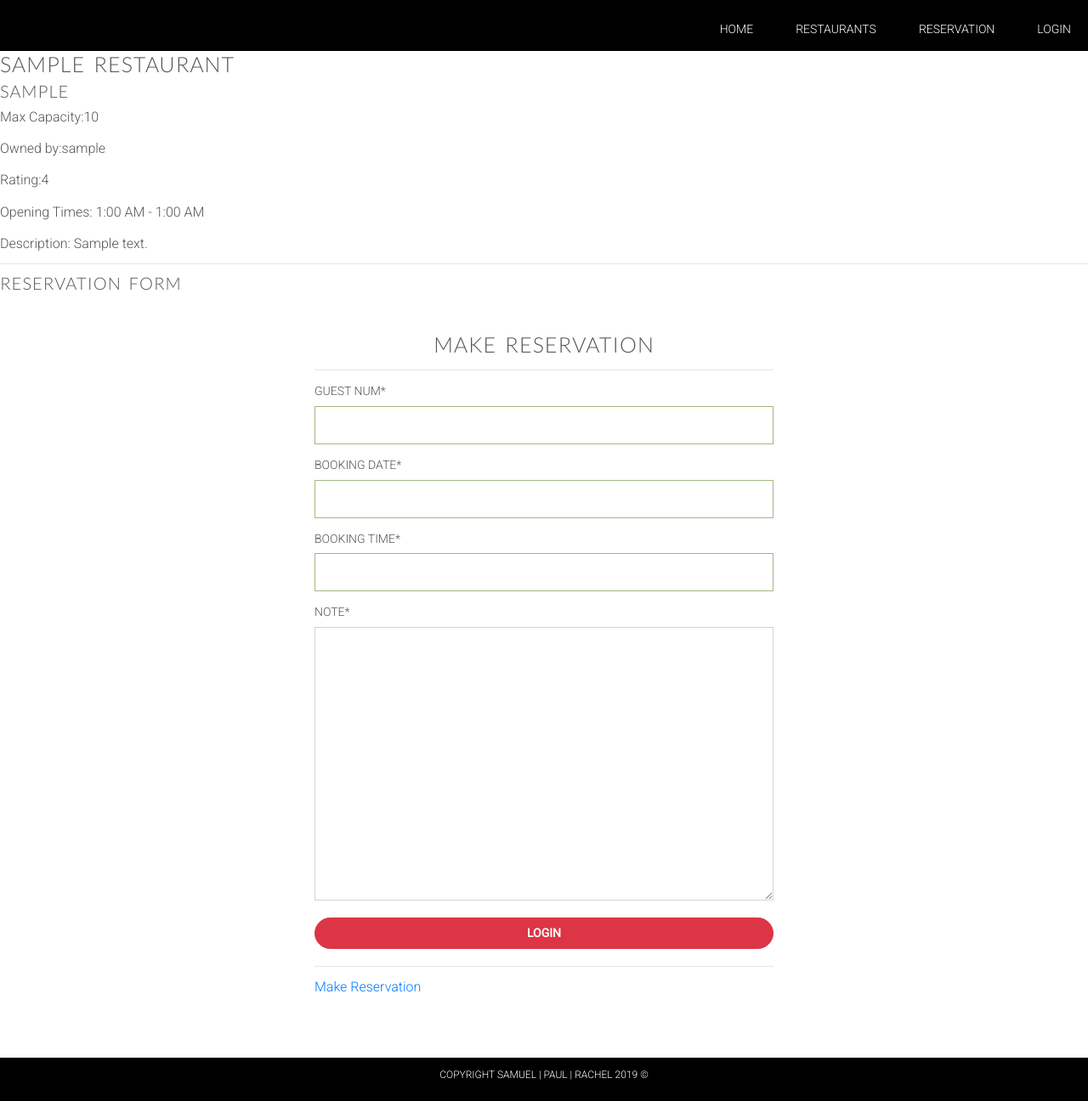
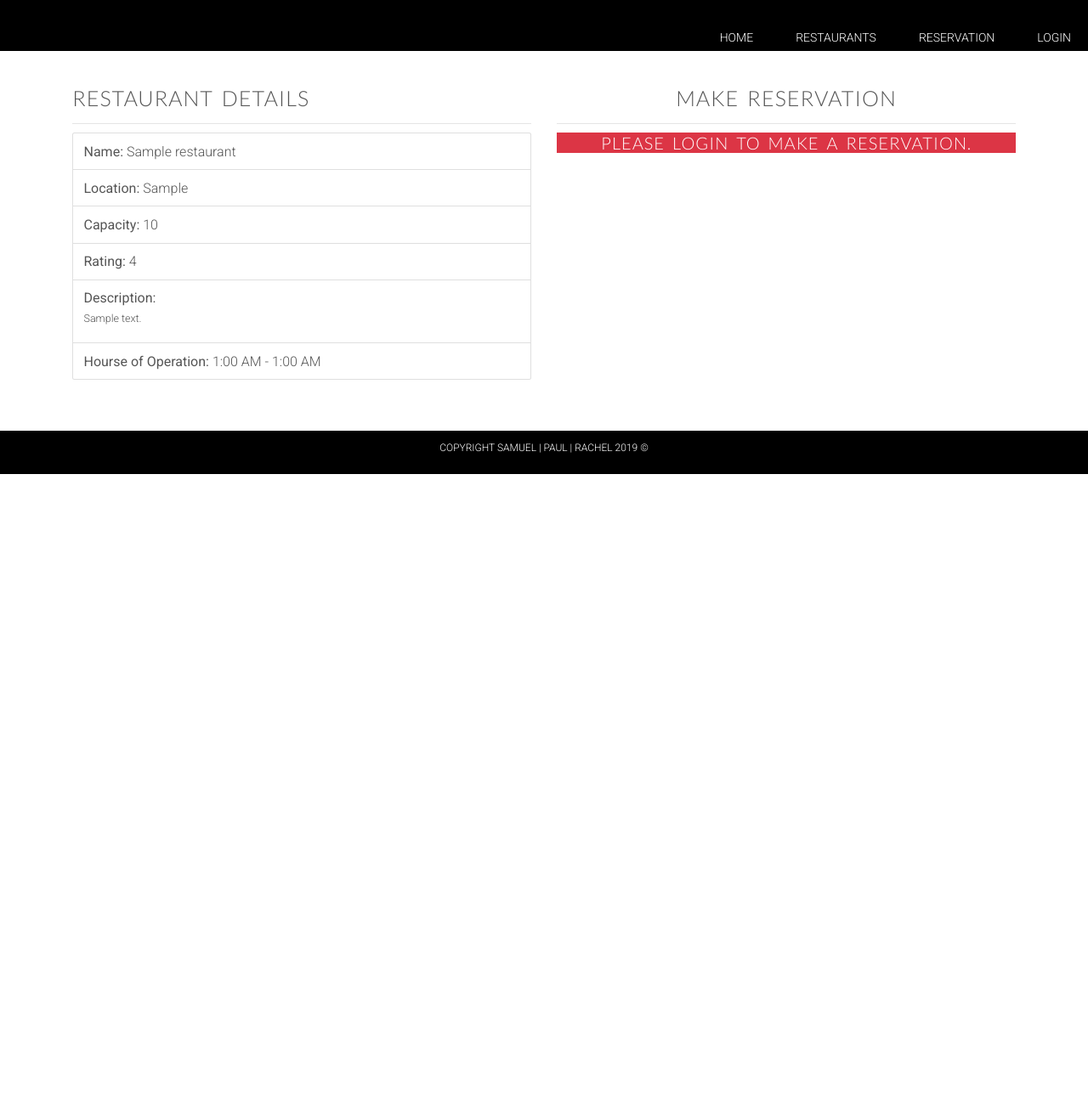
Before and after one commit to rchan3/restaurant_booking_app, a Django app: page /restaurants/1/ in a window 1280 px wide. Shown: the whole page at 85% size. After the commit the page ends 800 px from the top, so only its background shows below. Run offline with Django 3.2, Linux system fonts and the light colour scheme; tables that the repository leaves empty hold one stand-in row (Sample ...); some libraries are stand-ins or nearby versions.

Commit message:
updated restaurant detail and index page, homepage updated with live data

```diff
--- a/main_app/forms.py
+++ b/main_app/forms.py
@@ -26,7 +26,7 @@ class ReservationCreateForm(forms.ModelForm):
 	guest_num = forms.IntegerField()
 	booking_date = forms.DateField()
 	booking_time = forms.IntegerField()
-	note = forms.CharField(widget=forms.Textarea)
+	note = forms.CharField(widget=forms.Textarea(attrs={'rows':2, 'cols':10}))
 
 	class Meta:
 		model = Reservation
--- a/main_app/static/css/style.css
+++ b/main_app/static/css/style.css
@@ -74,7 +74,7 @@ NAVBAR SEACTION
 ._navbar{
 	width: 100%;
 	overflow: hidden;
-	padding: 1rem;
+	padding: 2rem 1rem;
 }
 
 .navbar-list{
--- a/main_app/static/js/main.js
+++ b/main_app/static/js/main.js
@@ -1,13 +1,11 @@
 const restaurants = document.querySelectorAll('.restaurants-list_item');
 
 restaurants.forEach(restaurant => {
-  restaurant.addEventListener('mouseover', () => {
-    console.log(restaurant.childNodes[1].classList)
+  restaurant.addEventListener('mouseenter', () => {
     restaurant.childNodes[1].classList.add('darkOverlay');
   });
 
-  restaurant.addEventListener('mouseout', () => {
-    console.log(restaurant.childNodes[1].classList)
+  restaurant.addEventListener('mouseleave', () => {
     restaurant.childNodes[1].classList.remove('darkOverlay');
   });
 });
--- a/main_app/templates/restaurant/detail.html
+++ b/main_app/templates/restaurant/detail.html
@@ -1,13 +1,39 @@
 {% extends 'base2.html' %}
 {% load crispy_forms_tags %}
 {% block mainContent %}
-<h1>{{restaurant.name}}</h1>
-<h2>{{restaurant.location}}</h2>
-<p>Max Capacity:{{restaurant.max_capacity}}</p>
-<p>Owned by:{{restaurant.owner}}</p>
-<p>Rating:{{restaurant.rating}}</p>
-<p>Opening Times:
-    <!-- change integer time to normal people AM/PM time -->
+<div class="container">
+  <div class="row">
+    <div class="col-sm-6">
+      <div class="form-wrapper">
+        <h1 class="title">Restaurant Details</h1><hr>
+        <ul class="list-group">
+          <li class="list-group-item">
+            <span class="heading"><b>Name: </b></span>
+            <span>{{ restaurant.name }}</span>
+          </li>
+
+          <li class="list-group-item">
+            <span class="heading"><b>Location: </b></span>
+            <span>{{ restaurant.location }}</span>
+          </li>
+
+          <li class="list-group-item">
+            <span class="heading"><b>Capacity: </b></span>
+            <span>{{ restaurant.max_capacity }}</span>
+          </li>
+
+          <li class="list-group-item">
+            <span class="heading"><b>Rating: </b></span>
+            <span>{{ restaurant.rating }}</span>
+          </li>
+
+          <li class="list-group-item">
+            <span class="heading"><b>Description: </b></span>
+            <p class="lead">{{ restaurant.description }}</p>
+          </li>
+
+          <li class="list-group-item">
+            <span class="heading"><b>Hourse of Operation: </b></span>
               {% if restaurant.opening_time < 12 %}
 
               {{restaurant.opening_time}}:00 AM
@@ -27,25 +53,26 @@
               {{restaurant.closing_time|add:"-12"}}:00 PM
 
               {% endif %}
-</p>
-<p>Description: {{restaurant.description}}</p><hr>
+          </li>
+        </ul>
+      </div>
+    </div>
 
-<h2>Reservation Form</h2>
-<div class="container">
-    <div class="row">
-        <div class="col-sm-6 offset-sm-3">
+    <div class="col-sm-6">
+      <div class="restaurant-reservation-form">
         <div class="form-wrapper">
           <h1 class="title text-center">Make Reservation</h1><hr>
+          {% if user.is_authenticated %}
             <form class="form" action="{% url 'newReservation' restaurant.id %}" method="POST" >
               {% csrf_token %}
-
               {{ reservationForm| crispy }}
-                    <input type="submit" value="Login" class="btn btn-danger btn-block">
-
-                    <hr>
+              <input type="submit" value="Reserve" class="btn btn-success btn-block"><hr>
               <input type="hidden" name="next" value="{{ next }}">
-                    <p><a href="{% url 'signup' %}">Make Reservation</a></p>
             </form>
+          {% else %}
+            <h2 class="text-center bg-danger text-white">Please Login to make a reservation.</h2>
+          {% endif %}
+        </div>
       </div>
     </div>
   </div>
--- a/main_app/views.py
+++ b/main_app/views.py
@@ -9,7 +9,8 @@ from django.shortcuts import render, redirect
 from .forms import UserRegisterForm, ProfileCreateForm, UserUpdateForm, ReservationCreateForm
 
 def home(request):
-  return render(request, 'index.html')
+  restaurants = Restaurant.objects.all()
+  return render(request, 'index.html', {'restaurants': restaurants})
 
 def restaurants(request):
   restaurants = Restaurant.objects.all()
@@ -22,6 +23,7 @@ def restaurant_detail(request, restaurant_id):
 
 class RestaurantCreate(LoginRequiredMixin, CreateView):
   model = Restaurant
+  template_name = 'restaurant/new.html'
   fields = ['name', 'location', 'max_capacity', 'opening_time', 'closing_time', 'description']
 
   def form_valid(self, form):
@@ -47,6 +49,7 @@ def signup(request):
 
 @login_required
 def dashboard(request):
+  user_restaurants = Restaurant.objects.filter(owner=request.user)
   if request.method == 'POST':
     usr_form = UserUpdateForm(request.POST, instance=request.user)
     p_form = ProfileCreateForm(request.POST)
@@ -69,7 +72,7 @@ def dashboard(request):
       p_form = ProfileCreateForm()
 
     usr_form = UserUpdateForm(instance=request.user)
-    context = { 'userForm': usr_form, 'profileForm': p_form}
+    context = { 'userForm': usr_form, 'profileForm': p_form, "restaurants": user_restaurants}
     return render(request, 'user/dashboard.html', context)
 
 @login_required
```
Also changed, not shown: other parts of main_app/static/css/style.css (+4 -0 lines), main_app/templates/index.html (+11 -63 lines), main_app/templates/restaurant/index.html (+15 -4 lines), main_app/templates/restaurant/new.html (added, +22 -0 lines), main_app/templates/user/dashboard.html (+12 -10 lines). Lines whose indentation alone changed are shown as unchanged.
